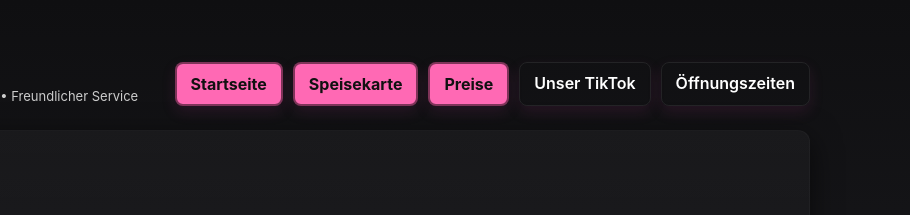
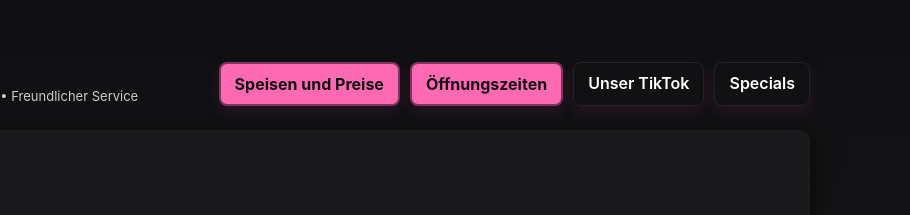
Before and after one commit to Rxckzs/BytesCafee, a plain HTML site: page Speisen und Preise.html in a window 1280 px wide. Shown: the top 215 px of the page, 370-1280 px from the left. Drawn offline with Linux system fonts and the light colour scheme.

Commit message:
Update Speisen und Preise.html

```diff
--- a/Speisen und Preise.html
+++ b/Speisen und Preise.html
@@ -125,11 +125,10 @@
         </div>
       </div>
       <nav>
-        <a class="btn" href="index.html">Startseite</a>
-        <a class="btn" href="menu.html">Speisekarte</a>
-        <a class="btn" href="preise.html">Preise</a>
-        <a class="btn secondary" href="tiktok.html">Unser TikTok</a>
-        <a class="btn secondary" href="zeiten.html">Öffnungszeiten</a>
+          <a class="btn" href="preise.html">Speisen und Preise</a>
+          <a class="btn" href="zeiten.html">Öffnungszeiten</a>
+          <a class="btn secondary" href="tiktok.html">Unser TikTok</a>
+          <a class="btn secondary" href="#">Specials</a>
       </nav>
     </header>
 
```
